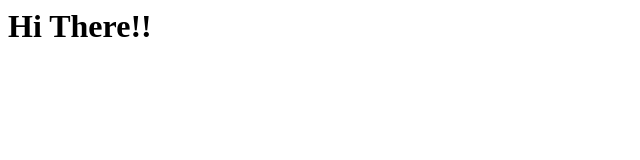
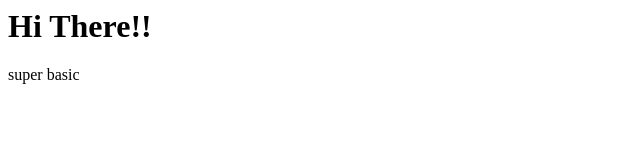
Before and after one commit to pennandw2/gcp-test-001, a plain HTML site: page index.html in a window 1280 px wide. Shown: the full height of the page, 0-640 px from the left. Drawn offline with Linux system fonts and the light colour scheme.

Commit message:
Update index.html

```diff
--- a/index.html
+++ b/index.html
@@ -1,5 +1,6 @@
 <html>
 <body>
-<h1>Hi There!!</h1>
+  <h1>Hi There!!</h1>
+  <p>super basic</p>
 </body>
 </html>
```
